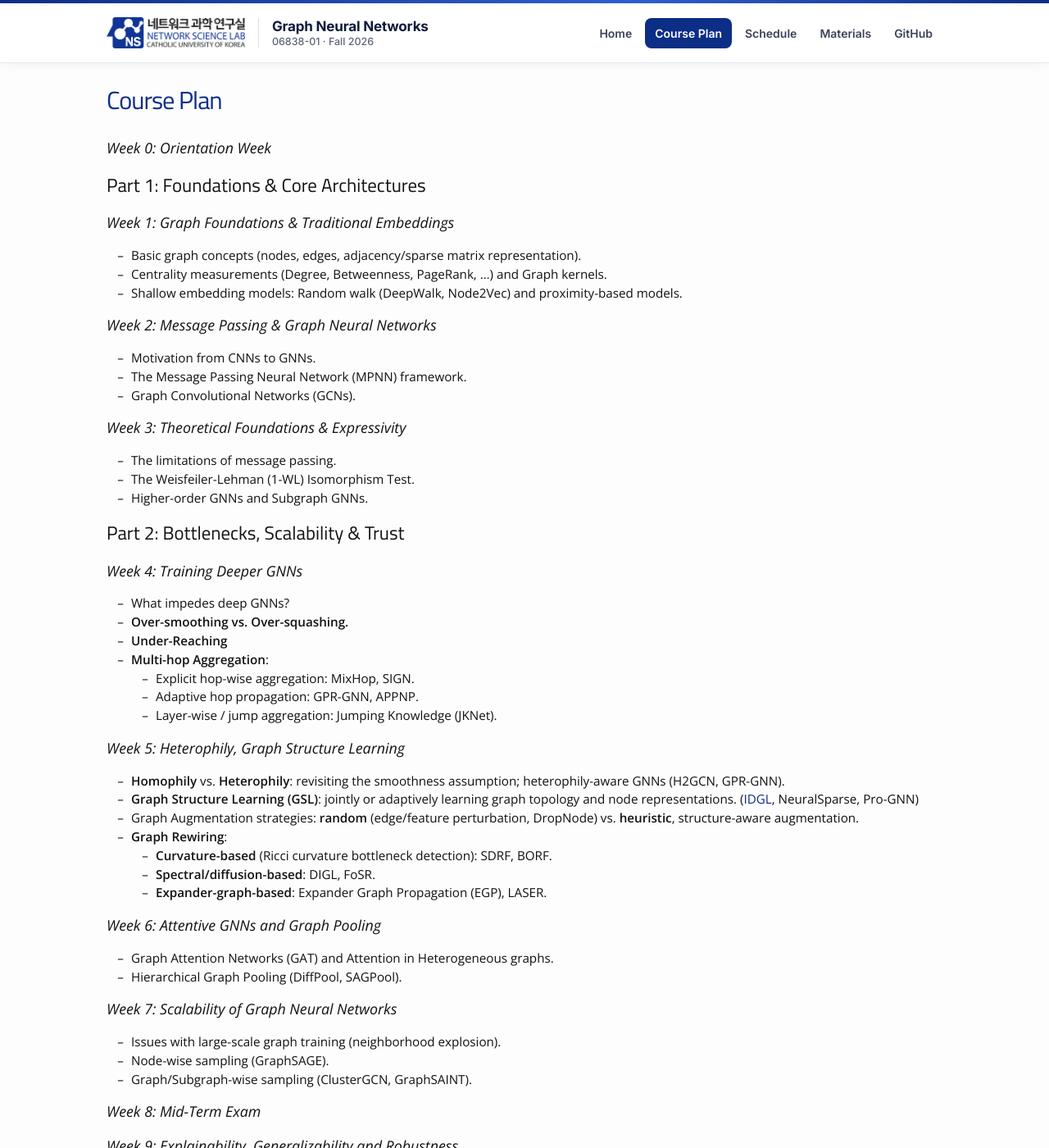
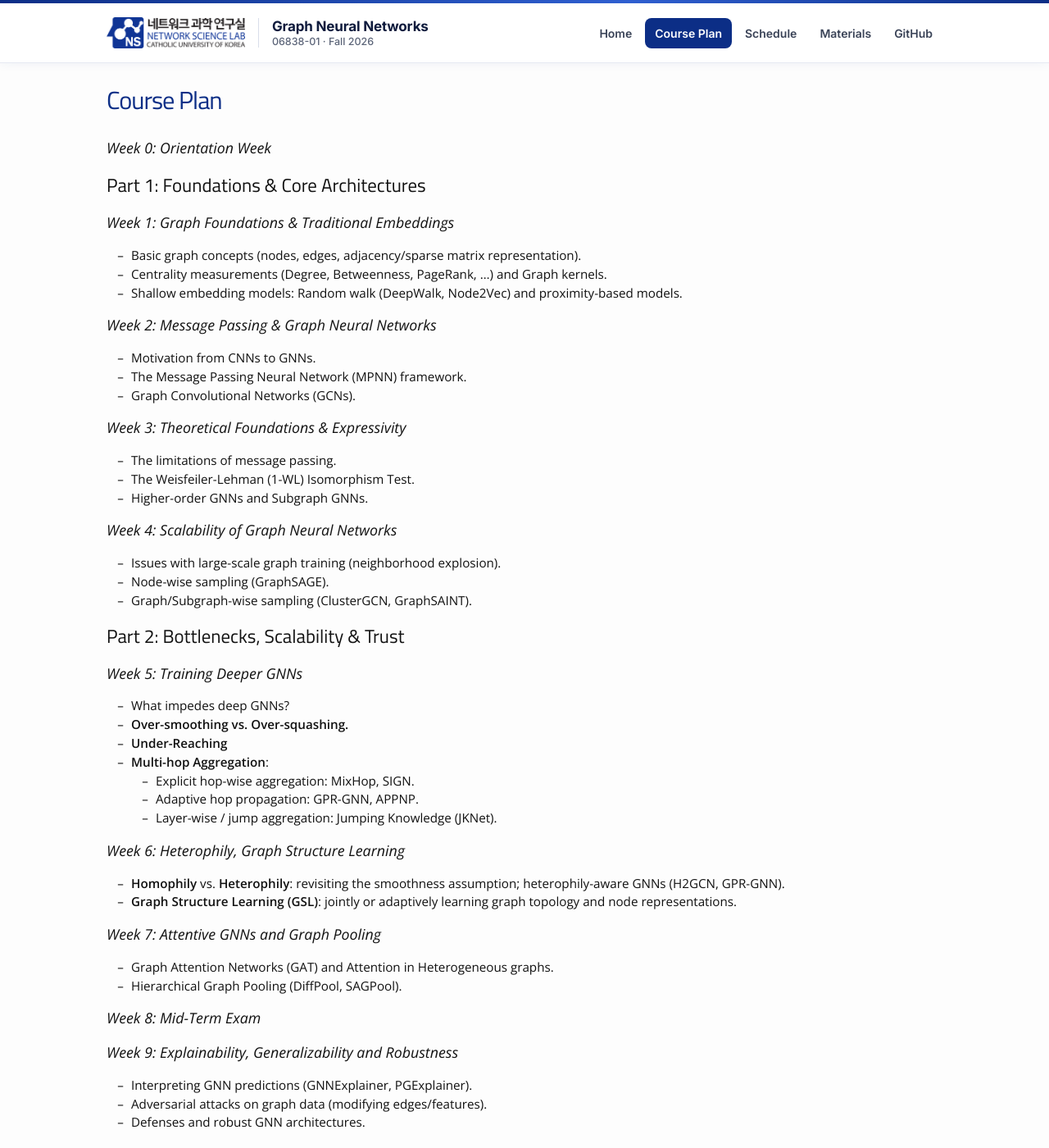
Before and after one commit to NSLab-CUK/Graph-Neural-Networks-Fall-2026, a Jekyll site: the page built from docs/plan.md, in a window 1280 px wide and 1400 px high. Shown: the whole window at 82% size. Built offline with Jekyll 4.4.1, drawn with Linux system fonts in a browser that asks for light colours; nearby versions of some CDN libraries.

Commit message:
Update: Revise lecture titles and topics for weeks 6 and 7; add scalability content to course plan

```diff
--- a/docs/plan.md
+++ b/docs/plan.md
@@ -23,9 +23,14 @@ permalink: /plan/
 * The Weisfeiler-Lehman (1-WL) Isomorphism Test.
 * Higher-order GNNs and Subgraph GNNs.
 
+### Week 4: Scalability of Graph Neural Networks
+* Issues with large-scale graph training (neighborhood explosion).
+* Node-wise sampling (GraphSAGE).
+* Graph/Subgraph-wise sampling (ClusterGCN, GraphSAINT).
+
 ## Part 2: Bottlenecks, Scalability & Trust
 
-### Week 4: Training Deeper GNNs
+### Week 5: Training Deeper GNNs
 * What impedes deep GNNs?
 * **Over-smoothing vs. Over-squashing.**
 * **Under-Reaching**
@@ -34,23 +39,13 @@ permalink: /plan/
     * Adaptive hop propagation: GPR-GNN, APPNP.
     * Layer-wise / jump aggregation: Jumping Knowledge (JKNet).
 
-### Week 5: Heterophily, Graph Structure Learning
+### Week 6: Heterophily, Graph Structure Learning
 * **Homophily** vs. **Heterophily**: revisiting the smoothness assumption; heterophily-aware GNNs (H2GCN, GPR-GNN).
-* **Graph Structure Learning (GSL)**: jointly or adaptively learning graph topology and node representations. ([IDGL](https://arxiv.org/abs/2006.13009), NeuralSparse, Pro-GNN)
-* Graph Augmentation strategies: **random** (edge/feature perturbation, DropNode) vs. **heuristic**, structure-aware augmentation.
-* **Graph Rewiring**:
-    * **Curvature-based** (Ricci curvature bottleneck detection): SDRF, BORF.
-    * **Spectral/diffusion-based**: DIGL, FoSR.
-    * **Expander-graph-based**: Expander Graph Propagation (EGP), LASER.
+* **Graph Structure Learning (GSL)**: jointly or adaptively learning graph topology and node representations.
 
-### Week 6: Attentive GNNs and Graph Pooling
+### Week 7: Attentive GNNs and Graph Pooling
 * Graph Attention Networks (GAT) and Attention in Heterogeneous graphs.
 * Hierarchical Graph Pooling (DiffPool, SAGPool).
-
-### Week 7: Scalability of Graph Neural Networks
-* Issues with large-scale graph training (neighborhood explosion).
-* Node-wise sampling (GraphSAGE).
-* Graph/Subgraph-wise sampling (ClusterGCN, GraphSAINT).
 
 ### Week 8: Mid-Term Exam
 
```
Also changed, not shown: docs/_lectures/w06.md (+2 -2 lines), docs/_lectures/w07.md (+2 -2 lines).
